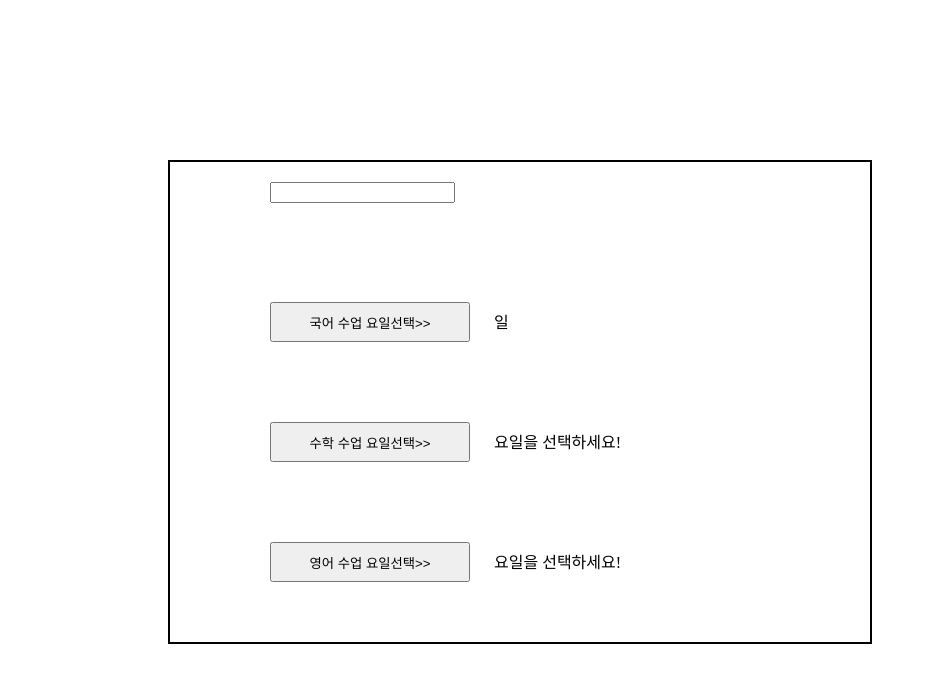
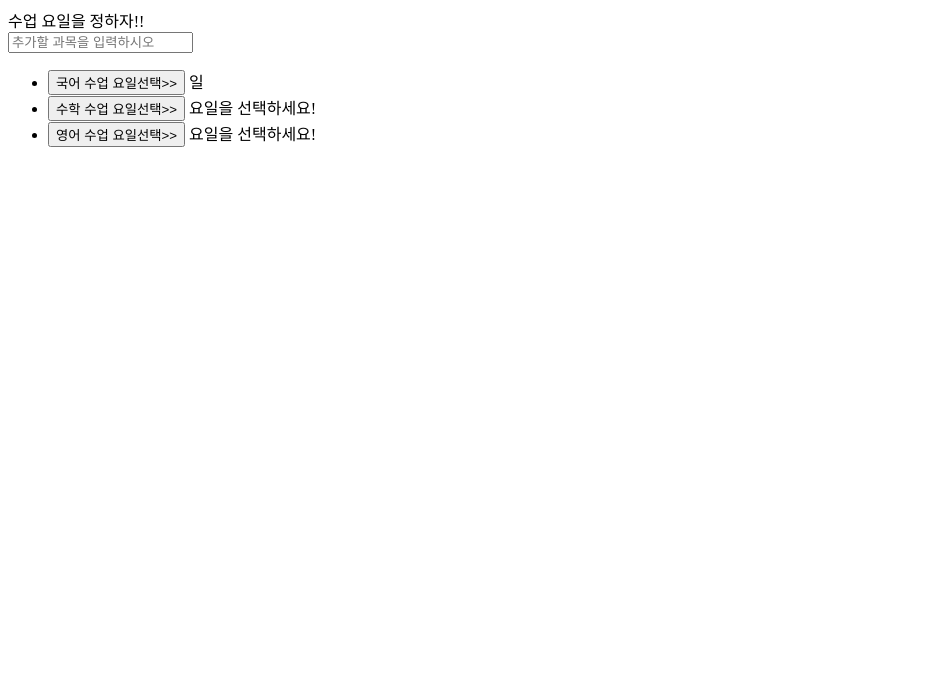
Before and after one commit to Ring-wdr/jsbasic, a website: page ttt.html in a window 1280 px wide. Both pictures are taken after a click on the button "국어 수업 요일선택>>". Shown: the whole page, without its empty margins (0-927 px from the left). Drawn offline with Linux system fonts and the light colour scheme.

Commit message:
unfinished version will be quickly fixed in few hours

```diff
--- a/ttt.html
+++ b/ttt.html
@@ -8,40 +8,78 @@
     <title>수업 시간!!</title>
   </head>
   <body>
-    <div class="buttonset">
-      <div class="addSubject">
-        <input type="text" />
-      </div>
-      <div class="subject">
+    <div class="title">
+      수업 요일을 정하자!!
+      <form id="subInput">
+        <input type="text" placeholder="추가할 과목을 입력하시오" />
+      </form>
+    </div>
+    <ul id="buttonset">
+      <li class="subject">
         <button id="btn1">국어 수업 요일선택>></button>
         <span id="sp1">요일을 선택하세요!</span>
-      </div>
-      <div class="subject">
+      </li>
+      <li class="subject">
         <button id="btn2">수학 수업 요일선택>></button>
         <span id="sp2">요일을 선택하세요!</span>
-      </div>
-      <div class="subject">
+      </li>
+      <li class="subject">
         <button id="btn3">영어 수업 요일선택>></button>
         <span id="sp3">요일을 선택하세요!</span>
-      </div>
-    </div>
+      </li>
+    </ul>
     <script>
-      const btnArray = document.querySelectorAll(".subject button");
-      const txtArray = document.querySelectorAll(".subject span");
-      const NumberOfBtn = btnArray.length;
+      const sjList = document.getElementById("buttonset");
+      const subForm = document.getElementById("subInput");
+      const subInput = document.querySelector("#subInput input");
       const WEEKS = ["일", "월", "화", "수", "목", "금", "토"];
+
       const weekControl = (idx) => {
         let widxArr = [];
-        for (let i = 0; i < NumberOfBtn; i += 1) widxArr[i] = -1;
         return () => {
+          if (widxArr[idx] === undefined) widxArr[idx] = -1;
           widxArr[idx] += 1;
-          txtArray[idx].innerText = `${WEEKS[widxArr[idx] % 7]}`;
+          sjList.children[idx].children[1].innerText = `${
+            WEEKS[widxArr[idx] % 7]
+          }`;
         };
       };
 
-      for (let idx = 0; idx < NumberOfBtn; idx += 1) {
-        btnArray[idx].addEventListener("click", weekControl(idx));
+      const paintSubject = (newSubject) => {
+        const NumberOfBtn = sjList.childElementCount;
+        const li = document.createElement("li");
+        li.className = "subject";
+        const weekbtn = document.createElement("button");
+        weekbtn.innerText = newSubject + " 수업 요일선택>>";
+        weekbtn.id = `btn${NumberOfBtn + 1}`;
+        eventAdd(weekbtn, NumberOfBtn);
+        const span = document.createElement("span");
+        span.id = `sp${NumberOfBtn + 1}`;
+        span.innerText = "요일을 선택하세요!";
+        li.appendChild(weekbtn);
+        li.appendChild(span);
+        sjList.appendChild(li);
+      };
+      const handleSubjectSubmit = () => {
+        event.preventDefault();
+        const newSubject = subInput.value;
+        if (!newSubject) {
+          alert("값을 입력해주세요");
+          return;
+        }
+        paintSubject(newSubject);
+        subInput.value = "";
+      };
+
+      //eventListener part
+      const eventAdd = (btn, idx) => {
+        btn.addEventListener("click", weekControl(idx));
+      };
+
+      for (let idx = 0; idx < sjList.childElementCount; idx += 1) {
+        eventAdd(sjList.children[idx].children[0], idx);
       }
+      subForm.addEventListener("submit", handleSubjectSubmit);
     </script>
   </body>
 </html>
```
